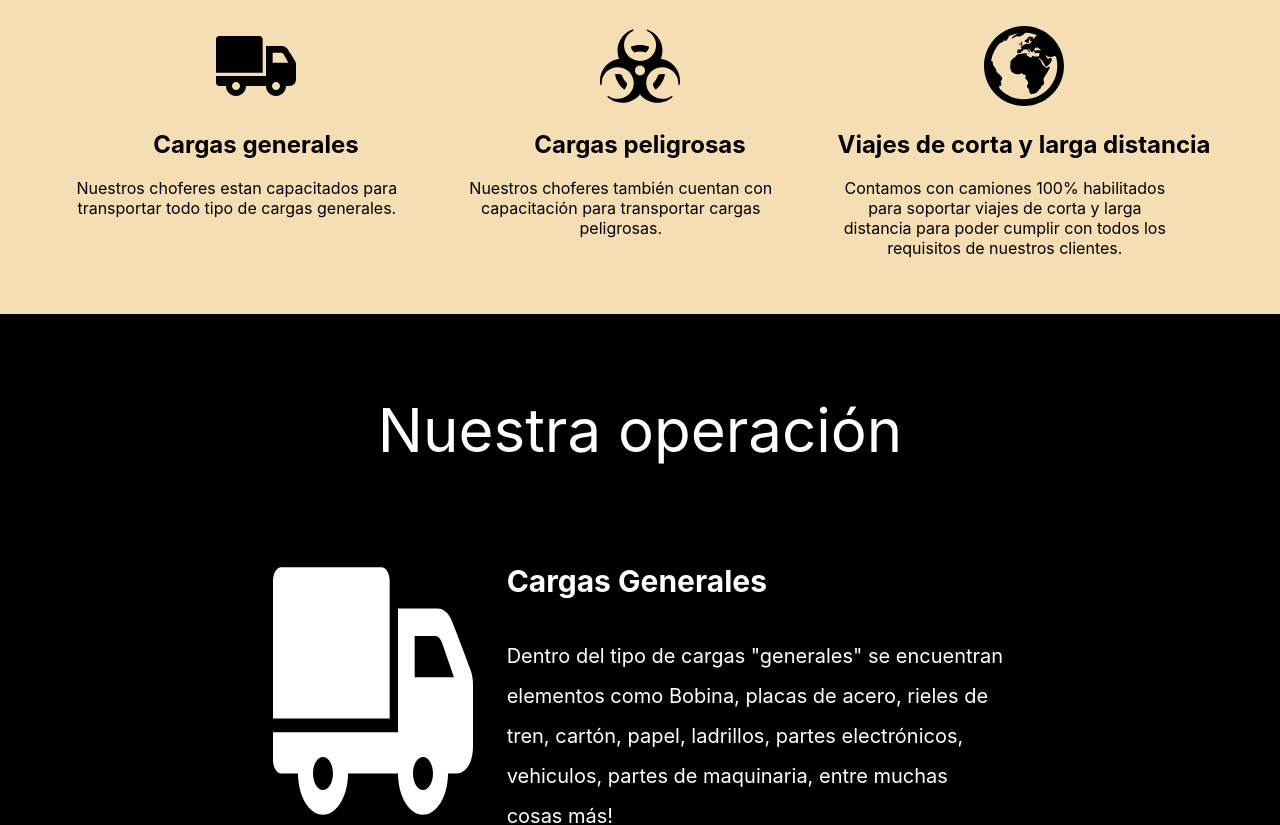
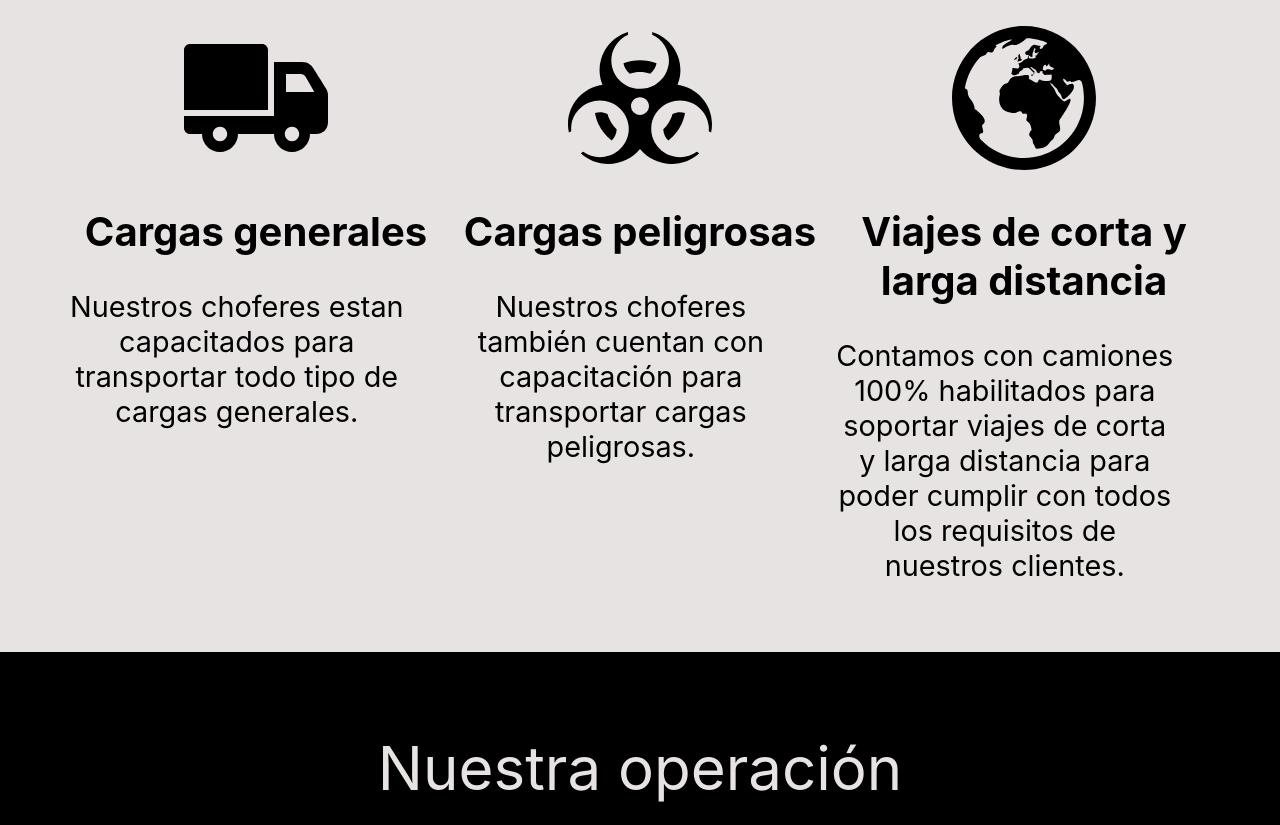
Before and after one commit to Valentinporta/PortoTruckSPA, a React (Create React App) app: page / in a window 1280 px wide. Shown: the part 1400-2225 px from the top of the page. Built offline with nearby package versions, Linux system fonts and the light colour scheme.

Commit message:
changed some styles and colors

```diff
--- a/src/components/footer/footer.module.css
+++ b/src/components/footer/footer.module.css
@@ -1,6 +1,6 @@
 .footerContainer {
     background-color: black;
-    color: #fff;
+    color: rgb(231, 227, 227);
     display: flex;
     flex-direction: column;
     justify-content: center;
--- a/src/components/imagenes/imagenes.module.css
+++ b/src/components/imagenes/imagenes.module.css
@@ -3,8 +3,8 @@
     flex-direction: column;
     justify-content: center;
     align-items: center;
-    background: wheat;
-    padding-bottom: 50px;
+    background-color: rgb(231, 227, 227);
+    padding-bottom: 80px;
 }
 
 .calecita {
--- a/src/components/nosotros/nosotros.module.css
+++ b/src/components/nosotros/nosotros.module.css
@@ -1,7 +1,7 @@
 .containerNosotros {
     display: flex;
     flex-direction: column;
-    background: wheat;
+    background-color: rgb(231, 227, 227);
     text-align: center;
     align-items: center;
 }
--- a/src/components/servicios/servicios.module.css
+++ b/src/components/servicios/servicios.module.css
@@ -5,12 +5,13 @@
     height: 100%;
     width: 100%;
     background-color: black;
+    padding-bottom: 80px;
 }
 
 .serviciosTitle {
     display: flex;
     flex-direction: column;
-    color: #fff;
+    color: rgb(231, 227, 227);
     justify-content: center;
     align-items: center;
     font-size: 60px;
@@ -21,7 +22,7 @@
 .serviciosText {
     display: flex;
     text-align: left;
-    color: #fff;
+    color: rgb(231, 227, 227);
     line-height: 2;
     font-size: 20px;
     justify-content: space-evenly;
--- a/src/components/tarjeta/tarjeta.module.css
+++ b/src/components/tarjeta/tarjeta.module.css
@@ -3,7 +3,21 @@
 }
 
 .icon {
-    height: 80px
+    height: clamp(9rem, 1rem + 10vw, 10rem);
+}
+
+.cardText {
+    font-size: clamp(1.5rem, 1rem + 1vw ,2rem);
+}
+
+.cardTitle {
+    font-size: clamp(1rem, 1rem + 2vw, 2.5rem);
+}
+
+@media screen and (max-width: 500px) {
+    .containerTarj {
+        width: 100vw;
+    }
 }
 
 @media screen and (max-width: 800px) {
@@ -28,10 +42,6 @@
         width: 30vw;
     }
 
-    .icon {
-        height: 200px;
-    }
-
     .cardTitle {
         font-size: 45px;
     }
```
